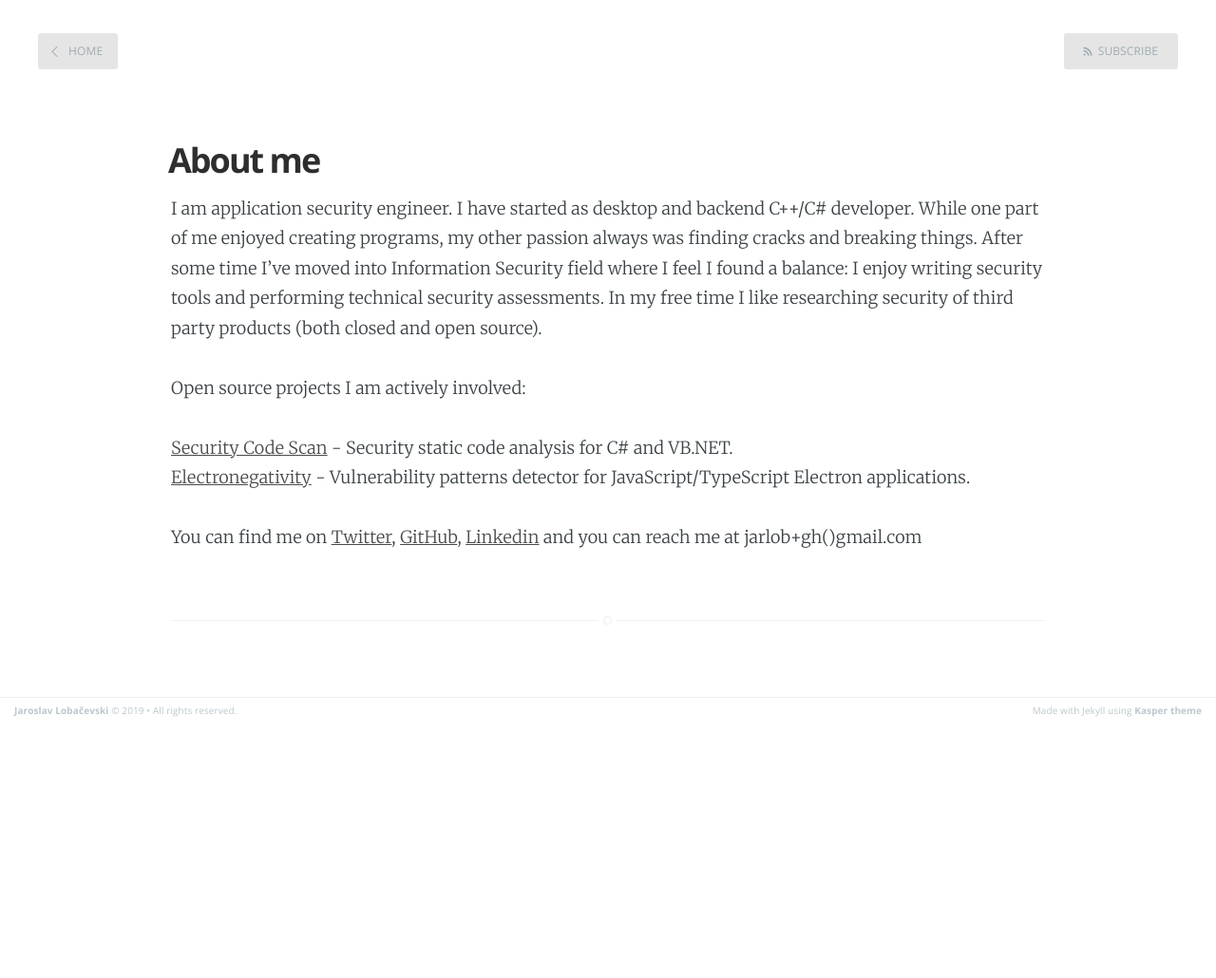
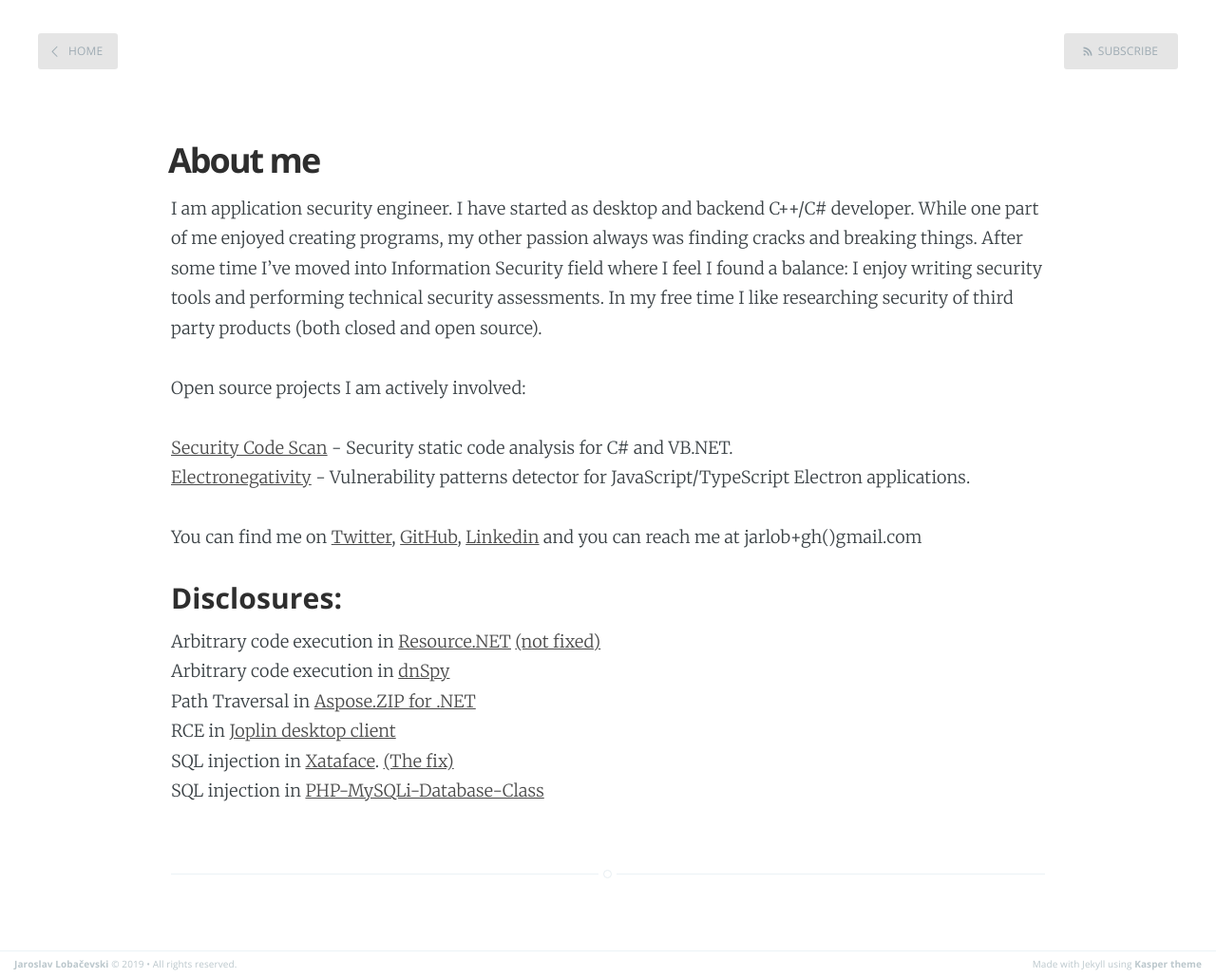
Before and after one commit to JarLob/jarlob.github.io, a Jekyll site: the page built from about.md, in a window 1280 px wide. Shown: the whole page at 95% size. Built offline with Jekyll 4.4.1, drawn with Linux system fonts in a browser that asks for light colours; before the commit the page ends 900 px from its top, so only the background shows below that.

Commit message:
Add disclosures section to AboutMe

```diff
--- a/about.md
+++ b/about.md
@@ -11,3 +11,11 @@ Open source projects I am actively involved:
 [Electronegativity](https://github.com/doyensec/electronegativity) - Vulnerability patterns detector for JavaScript/TypeScript Electron applications.
 
 You can find me on [Twitter](https://twitter.com/yarlob), [GitHub](https://github.com/JarLob), [Linkedin](https://www.linkedin.com/in/yarlob/) and you can reach me at jarlob+gh()gmail.com
+
+### Disclosures:
+Arbitrary code execution in [Resource.NET](https://fishcodelib.com/Resource.htm) [(not fixed)](/en/blog/dnspy-deserialization-vulnerability)
+Arbitrary code execution in [dnSpy](/en/blog/dnspy-deserialization-vulnerability)
+Path Traversal in [Aspose.ZIP for .NET](https://docs.aspose.com/display/zipnet/Aspose.ZIP+for+.NET+19.1+Release+Notes)
+RCE in [Joplin desktop client](https://github.com/laurent22/joplin/releases/tag/v1.0.109)
+SQL injection in [Xataface](https://github.com/shannah/xataface/releases/tag/2.2.3). [(The fix)](https://github.com/shannah/xataface/commit/eb4265e7188b715cc6c886f19f4332fd4b4346ca)
+SQL injection in [PHP-MySQLi-Database-Class](https://github.com/ThingEngineer/PHP-MySQLi-Database-Class/issues/823)
```
